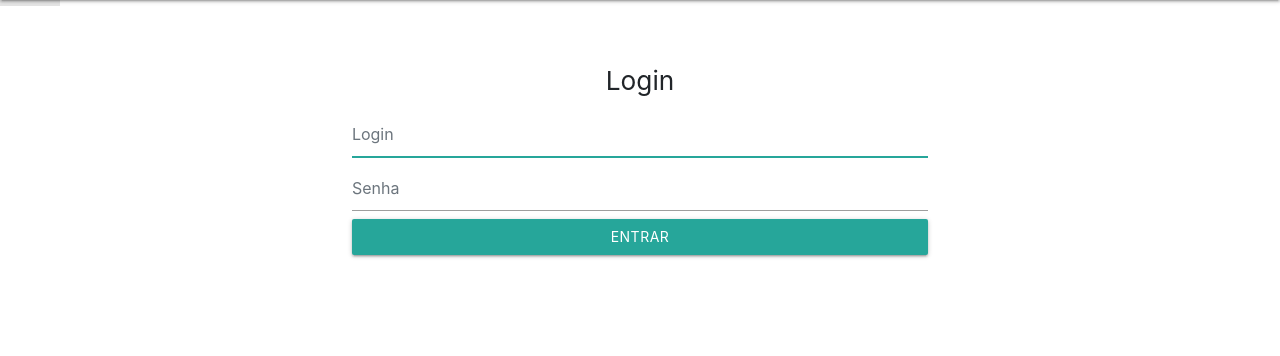
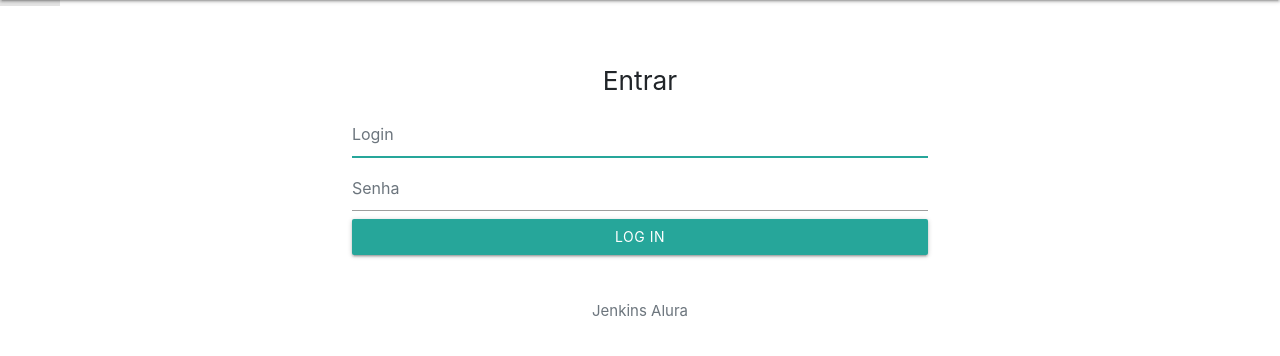
Before and after one commit to orbite82/jenkins-todo-list-master, a Django app: page /login/ in a window 1280 px wide. Shown: the part 64-420 px from the top of the page. Run offline with Django 3.2, Linux system fonts and the light colour scheme; some libraries are stand-ins or nearby versions.

Commit message:
aterar login para Entrar

```diff
--- a/templates/registration/login.html
+++ b/templates/registration/login.html
@@ -15,7 +15,7 @@
     <div class="container text-center">
     <form class="form-signin" method="post">
         {% csrf_token %}
-      <h1 class="h3 mb-3 font-weight-normal">Login</h1>
+      <h1 class="h3 mb-3 font-weight-normal">Entrar</h1>
           <div class="{% if form.non_field_errors %}invalid{% endif %} mb-2">
       {% for error in form.non_field_errors %}
         {{ error }}
@@ -23,7 +23,8 @@
     </div>
         {% render_field form.username class="form-control " placeholder='Login' %}
         {% render_field form.password class="form-control " placeholder='Senha' %}
-      <button class="btn btn-lg btn-outline-success btn-block" type="submit">Entrar</button>
+      <button class="btn btn-lg btn-outline-success btn-block" type="submit">Log In</button>
+      <p class="mt-5 mb-3 text-muted">Jenkins Alura</p>
     </form>
     </div>
 {% endblock  %}
```
